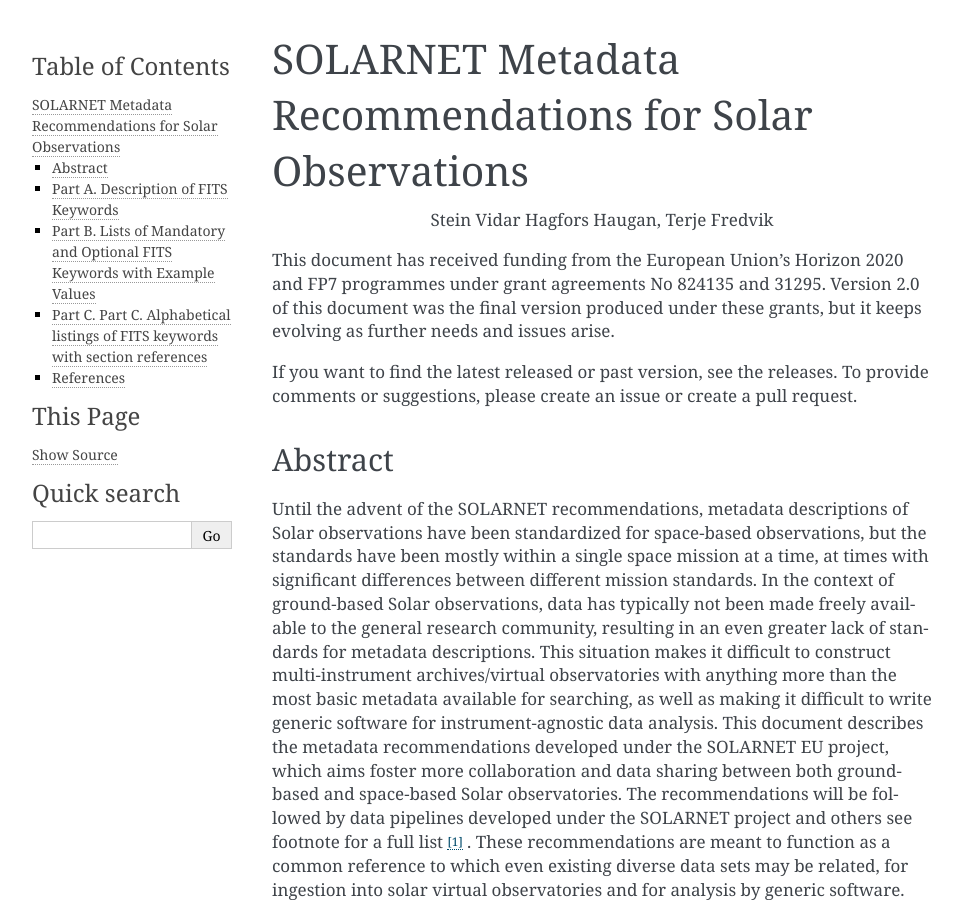
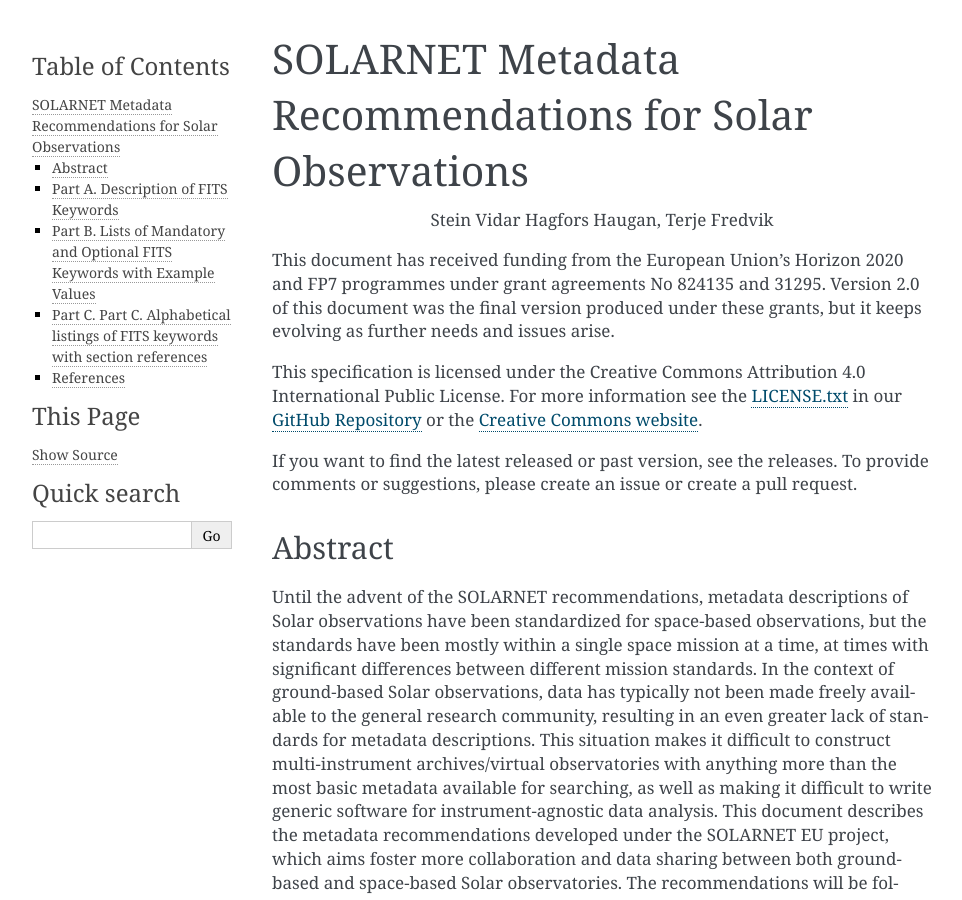
Before and after one commit to IHDE-Alliance/solarnet_metadata, a Sphinx documentation site: the page built from docs/index.rst, in a window 1280 px wide and 900 px high. Shown: the whole window, without its empty margins (148-1110 px from the left). Built offline with Sphinx 7.4.7, drawn with Linux system fonts in a browser that asks for light colours.

Commit message:
Update Index to include License Links

```diff
--- a/docs/index.rst
+++ b/docs/index.rst
@@ -14,6 +14,13 @@ SOLARNET Metadata Recommendations for Solar Observations
 
 
 This document has received funding from the European Union's Horizon 2020 and FP7 programmes under grant agreements No 824135 and 31295. Version 2.0 of this document was the final version produced under these grants, but it keeps evolving as further needs and issues arise.
+
+This specification is licensed under the Creative Commons Attribution 4.0 International Public License.
+For more information see the `LICENSE.txt`_ in our `GitHub Repository`_ or the `Creative Commons website`_.
+
+.. _LICENSE.txt: https://github.com/IHDE-Alliance/solarnet_metadata/blob/main/LICENSE.txt
+.. _GitHub Repository: https://github.com/IHDE-Alliance/solarnet_metadata
+.. _Creative Commons website: https://creativecommons.org/licenses/by/4.0/
 
 If you want to find the latest released or past version, see the releases.
 To provide comments or suggestions, please create an issue or create a pull request.
```
